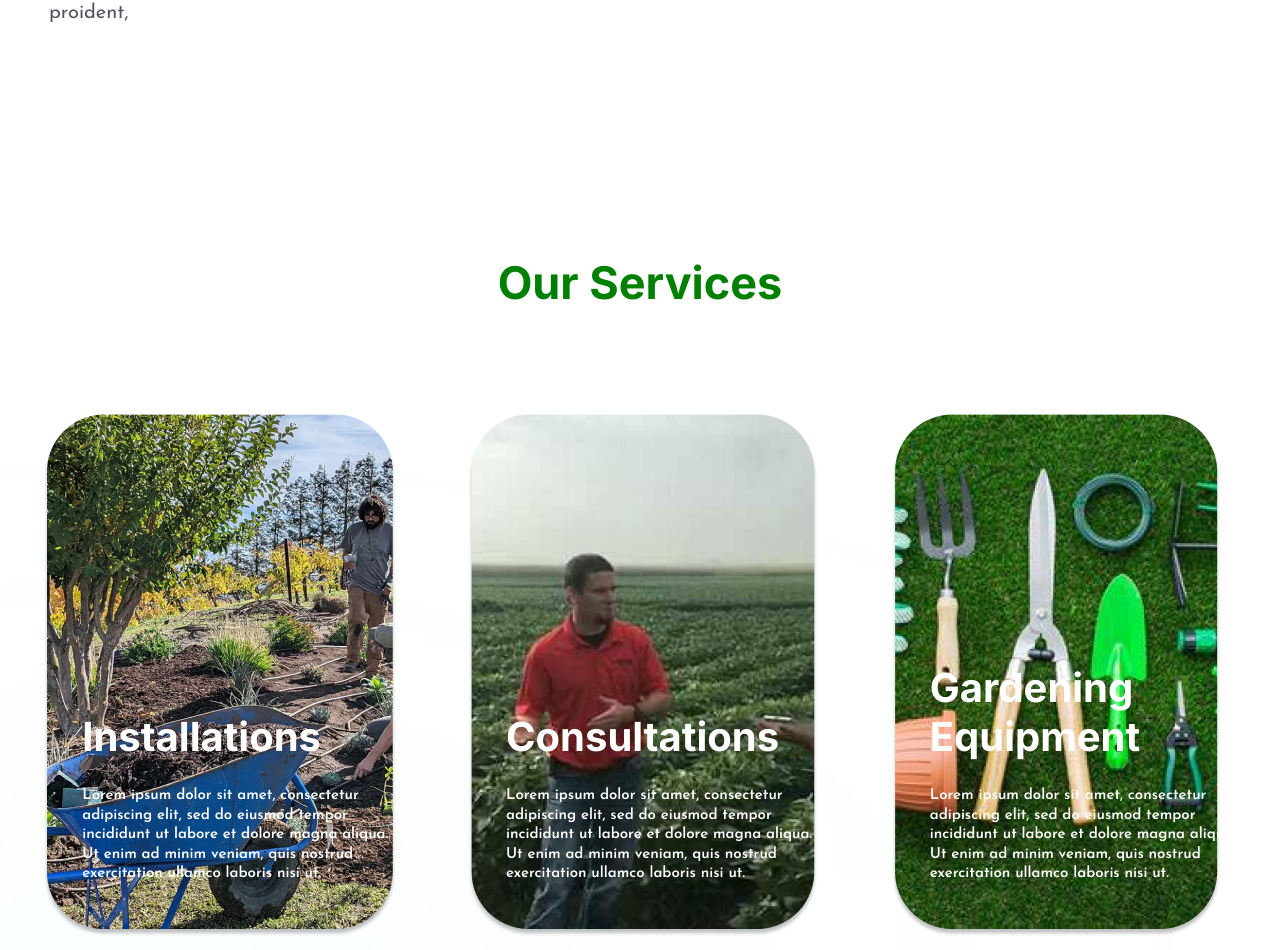
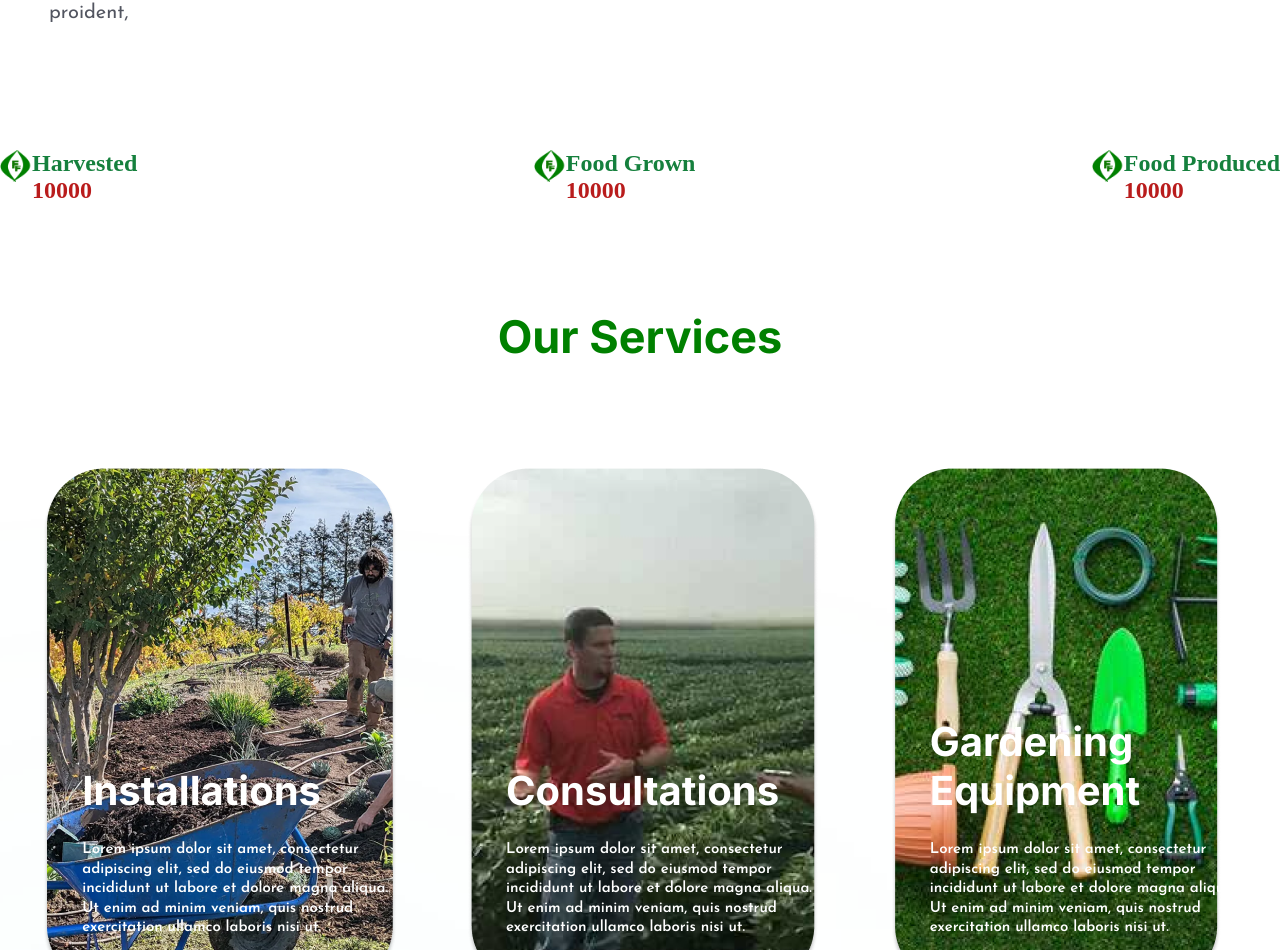
Before and after one commit to sneha01vaish/ECO-AFRIQA1, a React (Create React App) app in the folder freshly_set/frontend/: page / in a window 1280 px wide. Shown: the part 1629-2579 px from the top of the page. Built offline with nearby package versions, Linux system fonts and the light colour scheme.

Commit message:
metrics section

```diff
--- a/freshly_set/frontend/src/components/Home.js
+++ b/freshly_set/frontend/src/components/Home.js
@@ -3,11 +3,12 @@ import Hero from './Hero'
 import Mission from './Mission'
 import Reviews2 from './Reviews2'
 import Nav from './Nav'
-import FreshlyFooter from "../components/footer/FreshlyFooter";
 import Contact from "./Contact";
 import Faq from './Faq'
+import Metrics from '../components/metrics/Metrics';
 import Services from './Services'
 import ProductSection from './ProductSection'
+import FreshlyFooter from '../components/footer/FreshlyFooter'
 function Home() {
   return (
     <div className="">
@@ -15,6 +16,7 @@ function Home() {
 
      <Hero />
      <Mission />
+     <Metrics />
      <Services />
      <ProductSection />
      <Reviews2 />
--- /dev/null
+++ b/freshly_set/frontend/src/components/metrics/Metrics.js
@@ -0,0 +1,37 @@
+import React from 'react'
+
+const Metrics = () => {
+  return (
+    <section className="">
+        <div className="flex flex-wrap justify-between gap-3 ">
+
+            <div className="flex justify-start">
+                <img src="/static/media/logo2.png" className="w-8 h-8" alt="harvested quantities" />
+                <div className="">
+                    <h2 className="font-bold text-green-700 m-0">Harvested</h2>
+                    <h2 className="font-bold text-red-700 m-0">10000</h2>
+                </div>
+            </div>
+
+            <div className="flex justify-start">
+                <img src="/static/media/logo2.png" className="w-8 h-8" alt="harvested quantities" />
+                <div className="">
+                    <h2 className="font-bold text-green-700 m-0 text-nowrap">Food Grown</h2>
+                    <h2 className="font-bold text-red-700 m-0">10000</h2>
+                </div>
+            </div>
+
+            <div className="flex justify-start">
+                <img src="/static/media/logo2.png" className="w-8 h-8" alt="harvested quantities" />
+                <div className="">
+                    <h2 className="font-bold text-green-700 m-0 text-nowrap">Food Produced</h2>
+                    <h2 className="font-bold text-red-700 m-0">10000</h2>
+                </div>
+            </div>
+
+        </div>
+    </section>
+  )
+}
+
+export default Metrics
```
